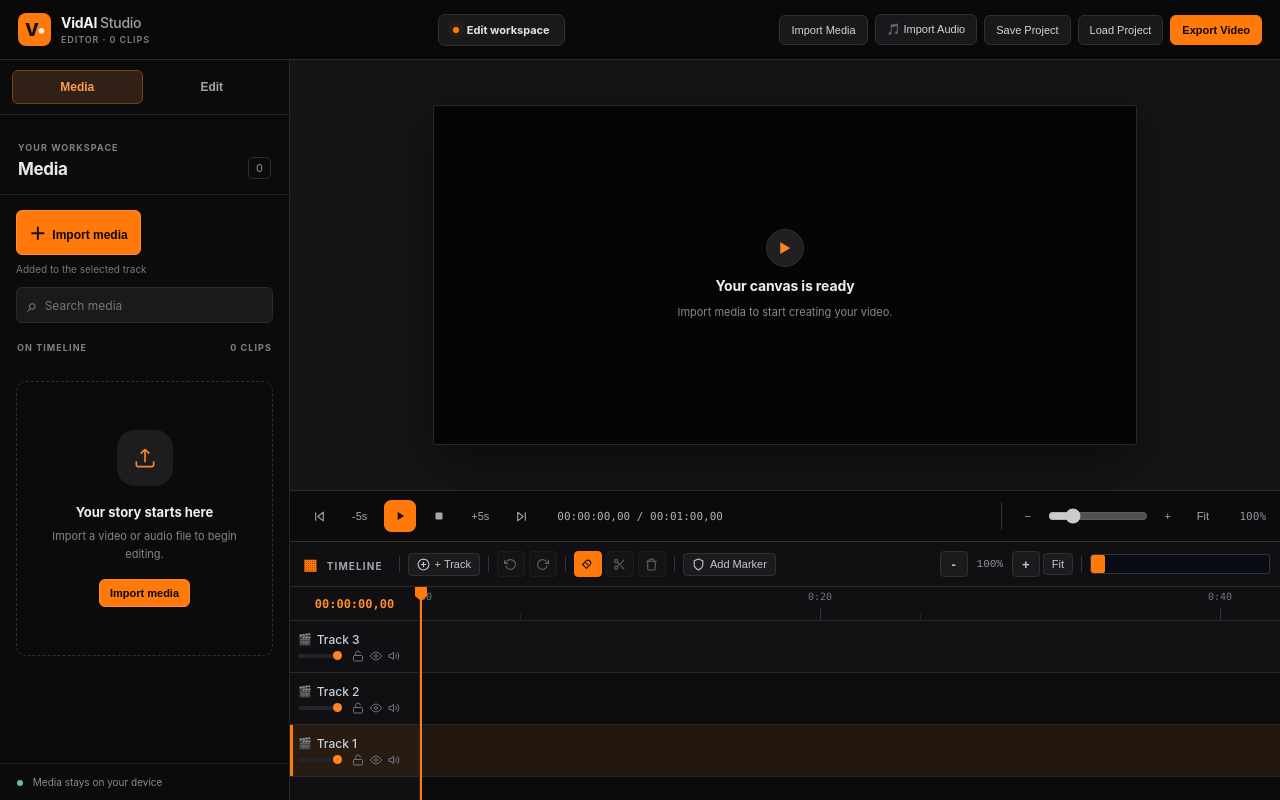
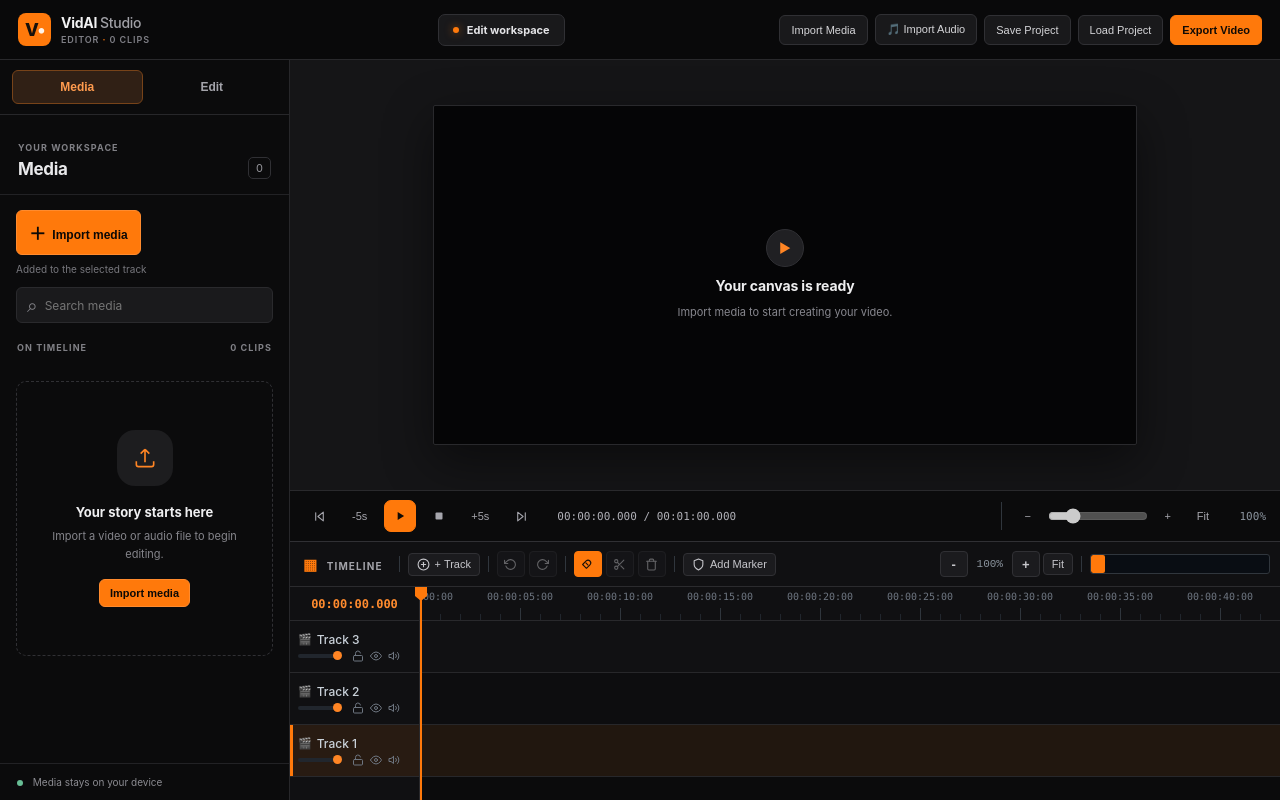
Before and after one commit to abhayDoes/VidAI, a React app in the folder frontend/: page / in a window 1280 px wide. Built offline with nearby package versions, Linux system fonts and the light colour scheme; the HTML template or start-up script is replaced by a standard one; what @ffmpeg/ffmpeg would draw is missing.

Commit message:
Improve timeline precision and clip filmstrips

```diff
--- a/frontend/src/App.jsx
+++ b/frontend/src/App.jsx
@@ -569,7 +569,6 @@ export default function App() {
           <div className="workspace-edit" role="tabpanel" id="workspace-edit" aria-labelledby="workspace-edit-tab" hidden={workspaceTab !== "edit"}>
             {selectedClip ? (
               <Inspector
-                videoFile={selectedClip.file}
                 selectedClip={selectedClip}
                 selectedTrack={timeline.tracks.find((track) => track.id === timeline.selectedTrackId)}
                 transform={selectedTransform}
--- a/frontend/src/components/Player/Controls.jsx
+++ b/frontend/src/components/Player/Controls.jsx
@@ -1,15 +1,6 @@
 import { Icons } from "../../assets/icons";
+import { formatTimecodeMilliseconds } from "../../utils/formatTimecode";
 import "./Player.css";
-
-const formatTimecode = (secs) => {
-  if (!Number.isFinite(secs) || secs < 0) secs = 0;
-  const hours = Math.floor(secs / 3600);
-  const minutes = Math.floor((secs % 3600) / 60);
-  const seconds = Math.floor(secs % 60);
-  const frames = Math.floor((secs % 1) * 30);
-  const pad = (n) => String(n).padStart(2, "0");
-  return `${pad(hours)}:${pad(minutes)}:${pad(seconds)},${pad(frames)}`;
-};
 
 export default function Controls({
   isPlaying,
@@ -69,7 +60,7 @@ export default function Controls({
       </button>
 
       <span className="timecode-display">
-        {formatTimecode(currentTime)} / {formatTimecode(duration)}
+        {formatTimecodeMilliseconds(currentTime)} / {formatTimecodeMilliseconds(duration)}
       </span>
       <div className="preview-zoom-controls" aria-label="Video preview zoom">
         <button
--- a/frontend/src/components/Timeline/Clip.jsx
+++ b/frontend/src/components/Timeline/Clip.jsx
@@ -1,4 +1,5 @@
 import { useEffect, useRef, useState } from "react";
+import VideoFilmstrip from "./VideoFilmstrip";
 
 export default function Clip({
   clip,
@@ -156,6 +157,7 @@ export default function Clip({
       }}
     >
       <div className="clip-handle left" onMouseDown={(event) => handleTrimStart(event, "left")} />
+      {clip.type === "video" && <VideoFilmstrip clip={clip} />}
       <div className="clip-content-wrap">
         <span className="clip-type-icon">
           {clip.type === "audio" ? "🎵" : clip.type === "image" ? "▧" : "🎬"}
--- a/frontend/src/components/Timeline/Ruler.jsx
+++ b/frontend/src/components/Timeline/Ruler.jsx
@@ -1,30 +1,62 @@
-const RULER_INTERVAL = 20;
+const FRAMES_PER_SECOND = 30;
+const FRAME_INTERVALS = [1, 3, 6, 15, 30, 60, 150, 300, 600, 900, 1800];
+const MIN_MAJOR_SPACING_PX = 90;
 
-export default function Ruler({ duration, pixelsPerSecond }) {
-  const totalTicks = Math.ceil(duration / RULER_INTERVAL);
-  const ticks = Array.from({ length: totalTicks + 1 }, (_, i) => i * RULER_INTERVAL);
+export default function Ruler({ duration, pixelsPerSecond, visibleStartPx = 0, visibleWidthPx = 0 }) {
+  const frameInterval = FRAME_INTERVALS.find(
+    (frames) => (frames / FRAMES_PER_SECOND) * pixelsPerSecond >= MIN_MAJOR_SPACING_PX
+  ) ?? 1;
+  const lastFrame = Math.ceil(duration * FRAMES_PER_SECOND);
+  const firstVisibleFrame = Math.max(
+    0,
+    Math.floor(((visibleStartPx / pixelsPerSecond) * FRAMES_PER_SECOND) / frameInterval) * frameInterval - frameInterval
+  );
+  const visibleEndFrame = Math.min(
+    lastFrame,
+    Math.ceil(((visibleStartPx + visibleWidthPx) / pixelsPerSecond) * FRAMES_PER_SECOND / frameInterval) * frameInterval + frameInterval
+  );
+  const ticks = [];
+  for (let frame = firstVisibleFrame; frame <= visibleEndFrame; frame += frameInterval) {
+    ticks.push(frame);
+  }
+  const subdivisions = frameInterval % 5 === 0 ? 5 : frameInterval % 3 === 0 ? 3 : 1;
 
   return (
     <div className="time-ruler">
-      {ticks.map((timeSec) => {
+      {ticks.map((frame) => {
+        const timeSec = frame / FRAMES_PER_SECOND;
         const leftPx = timeSec * pixelsPerSecond;
-        const min = Math.floor(timeSec / 60);
-        const sec = timeSec % 60;
-        const label = `${min}:${String(sec).padStart(2, "0")}`;
 
         return (
-          <div key={timeSec}>
+          <div key={frame}>
             <span className="ruler-marker" style={{ left: `${leftPx}px` }}>
-              {label}
+              {formatFrameTimecode(frame)}
             </span>
             <div className="ruler-tick major" style={{ left: `${leftPx}px` }} />
-            <div
-              className="ruler-tick"
-              style={{ left: `${leftPx + 10 * (pixelsPerSecond / 2)}px` }}
-            />
+            {subdivisions > 1 && Array.from({ length: subdivisions - 1 }, (_, index) => {
+              const minorFrame = frame + (frameInterval * (index + 1)) / subdivisions;
+              if (minorFrame > duration * FRAMES_PER_SECOND) return null;
+              return (
+                <div
+                  key={`${frame}-minor-${index}`}
+                  className="ruler-tick"
+                  style={{ left: `${(minorFrame / FRAMES_PER_SECOND) * pixelsPerSecond}px` }}
+                />
+              );
+            })}
           </div>
         );
       })}
     </div>
   );
 }
+
+function formatFrameTimecode(frame) {
+  const totalSeconds = Math.floor(frame / FRAMES_PER_SECOND);
+  const hours = Math.floor(totalSeconds / 3600);
+  const minutes = Math.floor((totalSeconds % 3600) / 60);
+  const seconds = totalSeconds % 60;
+  const frameNumber = frame % FRAMES_PER_SECOND;
+  const pad = (value) => String(value).padStart(2, "0");
+  return `${pad(hours)}:${pad(minutes)}:${pad(seconds)}:${pad(frameNumber)}`;
+}
--- a/frontend/src/components/Timeline/Timeline.css
+++ b/frontend/src/components/Timeline/Timeline.css
@@ -158,7 +158,7 @@
 }
 
 .track-header-item {
-  height: 52px;
+  height: 68px;
   border-bottom: 1px solid #21262d;
   padding: 0 8px;
   display: flex;
@@ -244,7 +244,7 @@
 
 /* Track Lanes */
 .track-lane {
-  height: 52px;
+  height: 68px;
   border-bottom: 1px solid #161b22;
   position: relative;
   background: #0d1117;
@@ -257,8 +257,8 @@
 /* Video Clips on Timeline */
 .timeline-clip {
   position: absolute;
-  top: 5px;
-  bottom: 5px;
+  top: 3px;
+  bottom: 3px;
   background: #1f425f;
   border: 1px solid #388bfd;
   border-radius: 3px;
@@ -438,6 +438,31 @@
   z-index: 2;
 }
 
+.video-clip .clip-content-wrap {
+  position: absolute;
+  left: 0;
+  right: 0;
+  bottom: 0;
+  height: 20px;
+  padding: 0 6px;
+  background: rgba(8, 12, 18, 0.82);
+}
+
+.clip-filmstrip {
+  position: absolute;
+  inset: 2px 3px 20px;
+  display: flex;
+  overflow: hidden;
+  pointer-events: none;
+}
+
+.clip-filmstrip img {
+  flex: 1 1 0;
+  min-width: 0;
+  height: 100%;
+  object-fit: cover;
+}
+
 .clip-type-icon {
   font-size: 10px;
   flex-shrink: 0;
--- a/frontend/src/components/Timeline/Timeline.jsx
+++ b/frontend/src/components/Timeline/Timeline.jsx
@@ -5,6 +5,7 @@ import TrackHeader from "./TrackHeader";
 import TrackLane from "./TrackLane";
 import Playhead from "./Playhead";
 import { PIXELS_PER_SECOND } from "../../hooks/useTimeline";
+import { formatTimecodeMilliseconds } from "../../utils/formatTimecode";
 import "./Timeline.css";
 
 export default function Timeline({
@@ -44,6 +45,22 @@ export default function Timeline({
   const timelineBodyRef = useRef(null);
   const [zoom, setZoom] = useState(PIXELS_PER_SECOND);
   const [isDragging, setIsDragging] = useState(false);
+  const [rulerViewport, setRulerViewport] = useState({ left: 0, width: 0 });
+
+  useEffect(() => {
+    const body = timelineBodyRef.current;
+    if (!body) return undefined;
+    const updateViewport = () => {
+      setRulerViewport({ left: body.scrollLeft, width: body.clientWidth });
+    };
+    updateViewport();
+    body.addEventListener("scroll", updateViewport, { passive: true });
+    window.addEventListener("resize", updateViewport);
+    return () => {
+      body.removeEventListener("scroll", updateViewport);
+      window.removeEventListener("resize", updateViewport);
+    };
+  }, []);
 
   const timeFromEvent = useCallback(
     (e) => {
@@ -99,13 +116,13 @@ export default function Timeline({
     };
   }, [isDragging, duration, onSeek, onSetScrubbing, onSnapTime, timeFromEvent]);
 
-  const handleZoomIn = () => setZoom((prev) => Math.min(100, Math.round(prev * 1.3)));
+  const handleZoomIn = () => setZoom((prev) => Math.min(3000, Math.round(prev * 1.3)));
   const handleZoomOut = () => setZoom((prev) => Math.max(2, Math.round(prev / 1.3)));
   const handleZoomFit = () => {
     if (!timelineBodyRef.current || duration <= 0) return;
     const available = timelineBodyRef.current.clientWidth - 160;
     if (available > 100) {
-      const fitZoom = Math.max(2, Math.min(100, available / duration));
+      const fitZoom = Math.max(2, Math.min(3000, available / duration));
       setZoom(Math.round(fitZoom * 10) / 10);
     }
   };
@@ -136,7 +153,9 @@ export default function Timeline({
       <div className="timeline-body" ref={timelineBodyRef}>
         {/* Track Headers */}
         <div className="track-headers">
-          <div className="timecode-header">{formatShortTimecode(currentTime)}</div>
+          <div className="timecode-header" title="Playhead time (milliseconds)">
+            {formatTimecodeMilliseconds(currentTime)}
+          </div>
           {tracks.map((track) => (
             <TrackHeader
               key={track.id}
@@ -175,7 +194,12 @@ export default function Timeline({
             />
           ))}
 
-          <Ruler duration={duration} pixelsPerSecond={zoom} />
+          <Ruler
+            duration={duration}
+            pixelsPerSecond={zoom}
+            visibleStartPx={rulerViewport.left}
+            visibleWidthPx={Math.max(0, rulerViewport.width - 130)}
+          />
 
           {/* Track Rows */}
           {tracks.map((track, index) => (
@@ -202,13 +226,3 @@ export default function Timeline({
     </section>
   );
 }
-
-const formatShortTimecode = (secs) => {
-  if (!Number.isFinite(secs) || secs < 0) secs = 0;
-  const hours = Math.floor(secs / 3600);
-  const minutes = Math.floor((secs % 3600) / 60);
-  const seconds = Math.floor(secs % 60);
-  const frames = Math.floor((secs % 1) * 30);
-  const pad = (n) => String(n).padStart(2, "0");
-  return `${pad(hours)}:${pad(minutes)}:${pad(seconds)},${pad(frames)}`;
-};
--- /dev/null
+++ b/frontend/src/components/Timeline/VideoFilmstrip.jsx
@@ -0,0 +1,75 @@
+import { useEffect, useState } from "react";
+
+const MAX_THUMBNAILS = 12;
+const THUMBNAIL_WIDTH = 96;
+const THUMBNAIL_HEIGHT = 54;
+
+export default function VideoFilmstrip({ clip }) {
+  const [thumbnails, setThumbnails] = useState([]);
+
+  useEffect(() => {
+    setThumbnails([]);
+    if (!clip.sourceUrl || !Number.isFinite(clip.duration) || clip.duration <= 0) return undefined;
+
+    let disposed = false;
+    let index = 0;
+    const count = Math.min(MAX_THUMBNAILS, Math.max(1, Math.ceil(clip.duration / 1.5)));
+    const video = document.createElement("video");
+    const canvas = document.createElement("canvas");
+    const context = canvas.getContext("2d");
+    if (!context) return undefined;
+    canvas.width = THUMBNAIL_WIDTH;
+    canvas.height = THUMBNAIL_HEIGHT;
+    video.muted = true;
+    video.preload = "metadata";
+    video.src = clip.sourceUrl;
+
+    const captureNext = () => {
+      if (disposed || index >= count || !video.videoWidth || !video.videoHeight) return;
+      const sourceAspect = video.videoWidth / video.videoHeight;
+      const targetAspect = THUMBNAIL_WIDTH / THUMBNAIL_HEIGHT;
+      if (sourceAspect > targetAspect) {
+        const cropWidth = video.videoHeight * targetAspect;
+        context.drawImage(video, (video.videoWidth - cropWidth) / 2, 0, cropWidth, video.videoHeight, 0, 0, THUMBNAIL_WIDTH, THUMBNAIL_HEIGHT);
+      } else {
+        const cropHeight = video.videoWidth / targetAspect;
+        context.drawImage(video, 0, (video.videoHeight - cropHeight) / 2, video.videoWidth, cropHeight, 0, 0, THUMBNAIL_WIDTH, THUMBNAIL_HEIGHT);
+      }
+      setThumbnails((current) => [...current, canvas.toDataURL("image/jpeg", 0.62)]);
+      index += 1;
+      if (index < count) {
+        const sourceStart = clip.sourceStart || 0;
+        const sourceTime = sourceStart + (clip.duration * index * (clip.speed || 1)) / count;
+        video.currentTime = Math.min(Math.max(0, video.duration - 0.05), sourceTime);
+      }
+    };
+
+    video.addEventListener("loadedmetadata", () => {
+      if (video.duration <= 0) return;
+      const sourceStart = Math.max(0, clip.sourceStart || 0);
+      if (sourceStart === 0 && video.readyState < 2) {
+        video.addEventListener("loadeddata", captureNext, { once: true });
+      } else {
+        video.currentTime = sourceStart;
+      }
+    }, { once: true });
+    video.addEventListener("seeked", captureNext);
+
+    return () => {
+      disposed = true;
+      video.removeEventListener("seeked", captureNext);
+      video.removeAttribute("src");
+      video.load();
+    };
+  }, [clip.duration, clip.sourceStart, clip.sourceUrl, clip.speed]);
+
+  if (thumbnails.length === 0) return null;
+
+  return (
+    <div className="clip-filmstrip" aria-hidden="true">
+      {thumbnails.map((thumbnail, index) => (
+        <img key={index} src={thumbnail} alt="" draggable="false" />
+      ))}
+    </div>
+  );
+}
--- /dev/null
+++ b/frontend/src/utils/formatTimecode.js
@@ -0,0 +1,12 @@
+export function formatTimecodeMilliseconds(seconds) {
+  const safeSeconds = Number.isFinite(seconds) ? Math.max(0, seconds) : 0;
+  const totalMilliseconds = Math.round(safeSeconds * 1000);
+  const totalSeconds = Math.floor(totalMilliseconds / 1000);
+  const hours = Math.floor(totalSeconds / 3600);
+  const minutes = Math.floor((totalSeconds % 3600) / 60);
+  const wholeSeconds = totalSeconds % 60;
+  const milliseconds = totalMilliseconds % 1000;
+  const pad = (value, width = 2) => String(value).padStart(width, "0");
+
+  return `${pad(hours)}:${pad(minutes)}:${pad(wholeSeconds)}.${pad(milliseconds, 3)}`;
+}
```
Also changed, not shown: frontend/src/components/Inspector/Inspector.jsx (+0 -29 lines).
